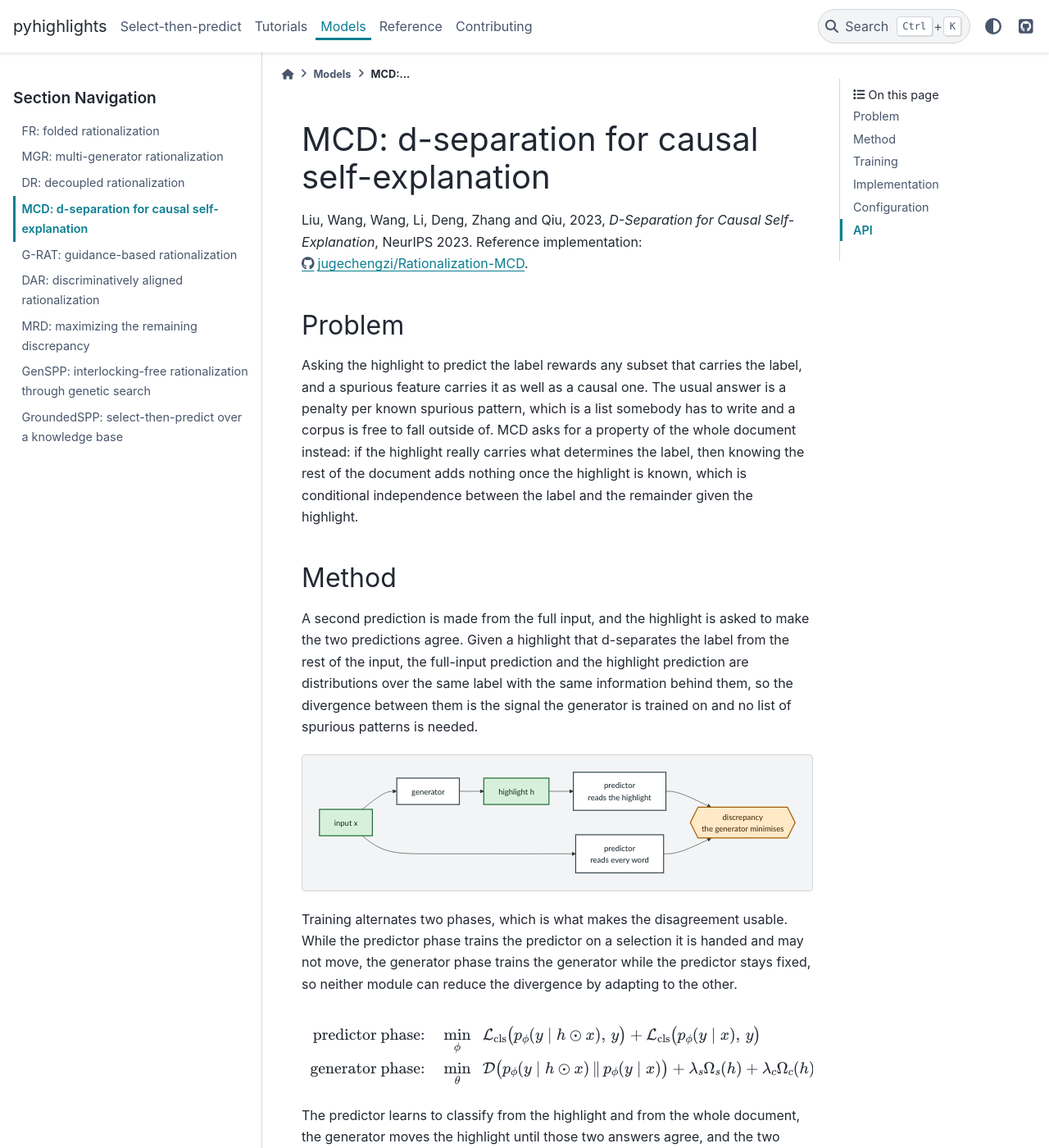
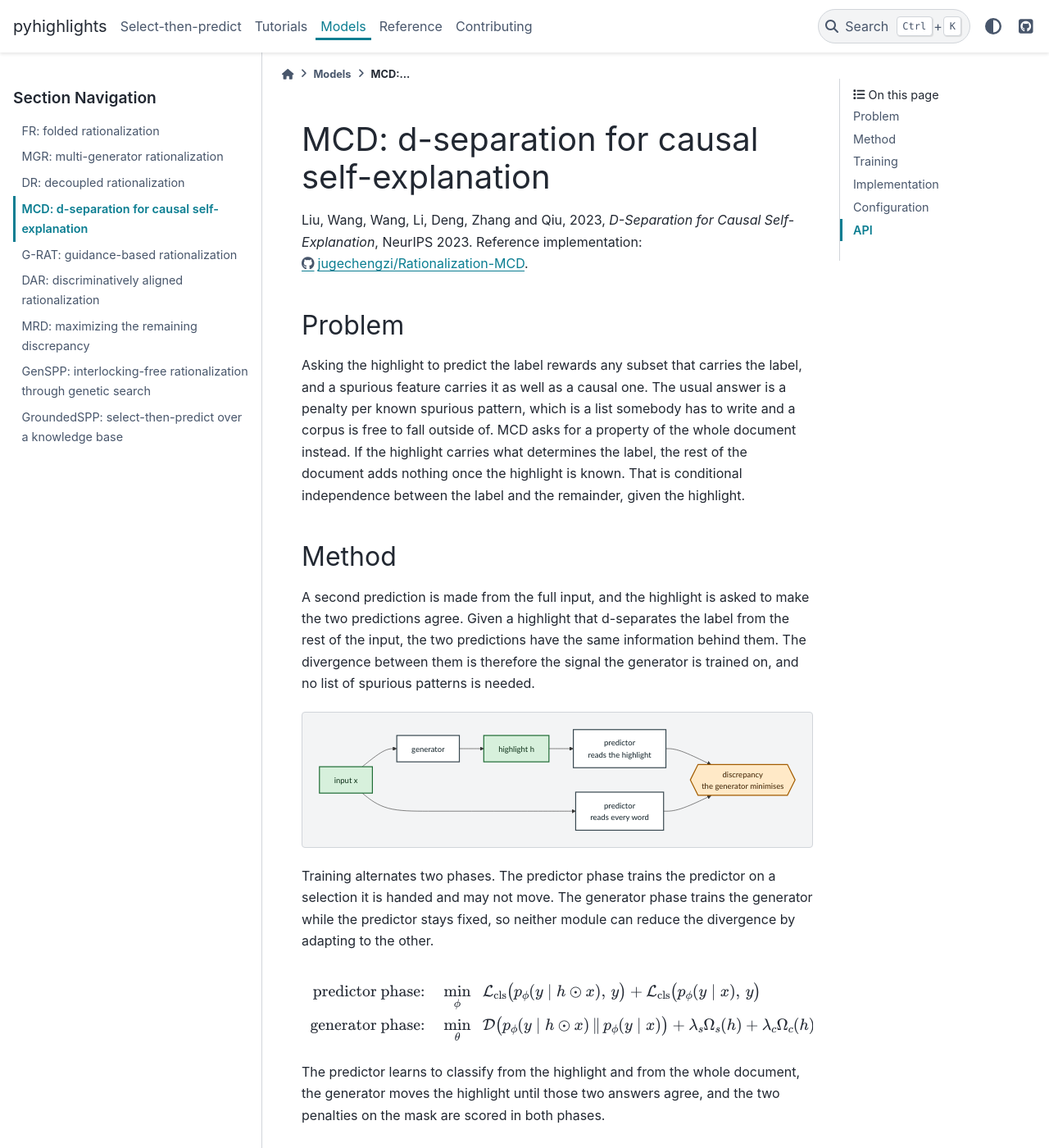
Before and after one commit to nlp-unibo/pyhighlights, a Sphinx documentation site: the page built from docsrc/source/models/mcd.rst, in a window 1280 px wide and 1400 px high. Shown: the whole window at 82% size. Built offline with Sphinx 7.4.7 and the PyData theme 0.15.4, drawn with Linux system fonts in a browser that asks for light colours; some of the changed text lies outside the part shown.

Commit message:
fix: MCD logs its predictor phase as predictor (#153)
MCD named its predictor phase "classifier", described as the paper's name
for it. The paper calls the modules explainer and predictor, and names no
classifier phase. The PhasedSPP.predictor_phase attribute existed only for
that override, so it is removed and both phased models log predictor_*.
Training log keys of MCD change from classifier_* to predictor_*.

mcd.rst splits its long sentences and drops filler.

Co-authored-by: Claude Opus 5.5 (1M context) <noreply@anthropic.com>

```diff
--- a/docsrc/source/models/mcd.rst
+++ b/docsrc/source/models/mcd.rst
@@ -9,13 +9,16 @@ Problem
 
 Asking the highlight to predict the label rewards any subset that carries the label, and a spurious feature carries it as well as a causal one.
 The usual answer is a penalty per known spurious pattern, which is a list somebody has to write and a corpus is free to fall outside of.
-MCD asks for a property of the whole document instead: if the highlight really carries what determines the label, then knowing the rest of the document adds nothing once the highlight is known, which is conditional independence between the label and the remainder given the highlight.
+MCD asks for a property of the whole document instead.
+If the highlight carries what determines the label, the rest of the document adds nothing once the highlight is known.
+That is conditional independence between the label and the remainder, given the highlight.
 
 Method
 ------
 
 A second prediction is made from the full input, and the highlight is asked to make the two predictions agree.
-Given a highlight that d-separates the label from the rest of the input, the full-input prediction and the highlight prediction are distributions over the same label with the same information behind them, so the divergence between them is the signal the generator is trained on and no list of spurious patterns is needed.
+Given a highlight that d-separates the label from the rest of the input, the two predictions have the same information behind them.
+The divergence between them is therefore the signal the generator is trained on, and no list of spurious patterns is needed.
 
 .. mermaid::
 
@@ -35,8 +38,9 @@ Given a highlight that d-separates the label from the rest of the input, the ful
        class X,H value
        class D term
 
-Training alternates two phases, which is what makes the disagreement usable.
-While the predictor phase trains the predictor on a selection it is handed and may not move, the generator phase trains the generator while the predictor stays fixed, so neither module can reduce the divergence by adapting to the other.
+Training alternates two phases.
+The predictor phase trains the predictor on a selection it is handed and may not move.
+The generator phase trains the generator while the predictor stays fixed, so neither module can reduce the divergence by adapting to the other.
 
 .. math::
 
@@ -57,9 +61,11 @@ Two optimizers and two forward passes per batch, driven by the model rather than
 3. The generator phase selects again and scores the discrepancy term.
 4. The generator's optimizer steps alone.
 
-Two properties read oddly until they are checked against the reference implementation, and both are deliberate.
-The shared criteria bind to the selection the generator produced rather than to the detached copy, so the generator takes two steps per batch on them and one on its own term, which is what ``train_util.train_decouple_causal2`` does upstream.
-And each phase draws its own selection, since ``phase_forward`` selects once per phase, so the two phases of a batch optimise different masks of it.
+Two properties follow the reference implementation.
+The shared criteria bind to the selection the generator produced rather than to the detached copy.
+The generator therefore takes two steps per batch on them and one on its own term, as ``train_util.train_decouple_causal2`` does upstream.
+Each phase also draws its own selection, since ``phase_forward`` selects once per phase.
+The two phases of a batch therefore optimise different masks of it.
 
 Implementation
 --------------
@@ -88,8 +94,8 @@ What MCD adds is two methods naming the passes its criteria bind to.
    * - The full-input pass
      - ``MCD.extra_logits``, which exposes ``full_class_logits``
 
-``predictor_phase`` is set to ``"classifier"``, which is the paper's name for that phase, so a training log reads as the published algorithm does.
-Highlight supervision is refused rather than ignored: a supervision loss appended to the flat list would be dropped before the first batch, so it has to name the phase it belongs to and go in ``shared_losses``.
+Highlight supervision is refused rather than ignored, since a supervision loss appended to the flat list would be dropped before the first batch.
+It has to name the phase it belongs to and go in ``shared_losses``.
 
 Configuration
 -------------
```
Also changed, not shown: 4 other files.
